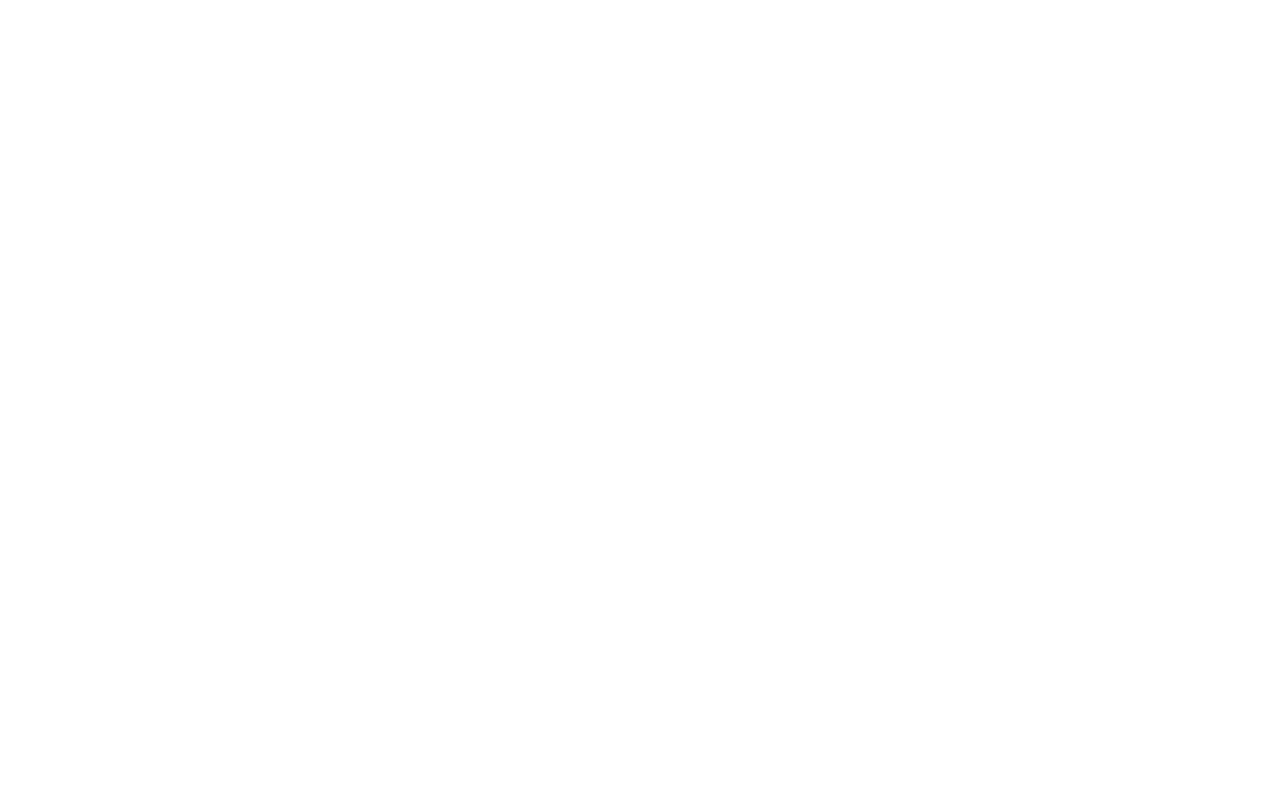
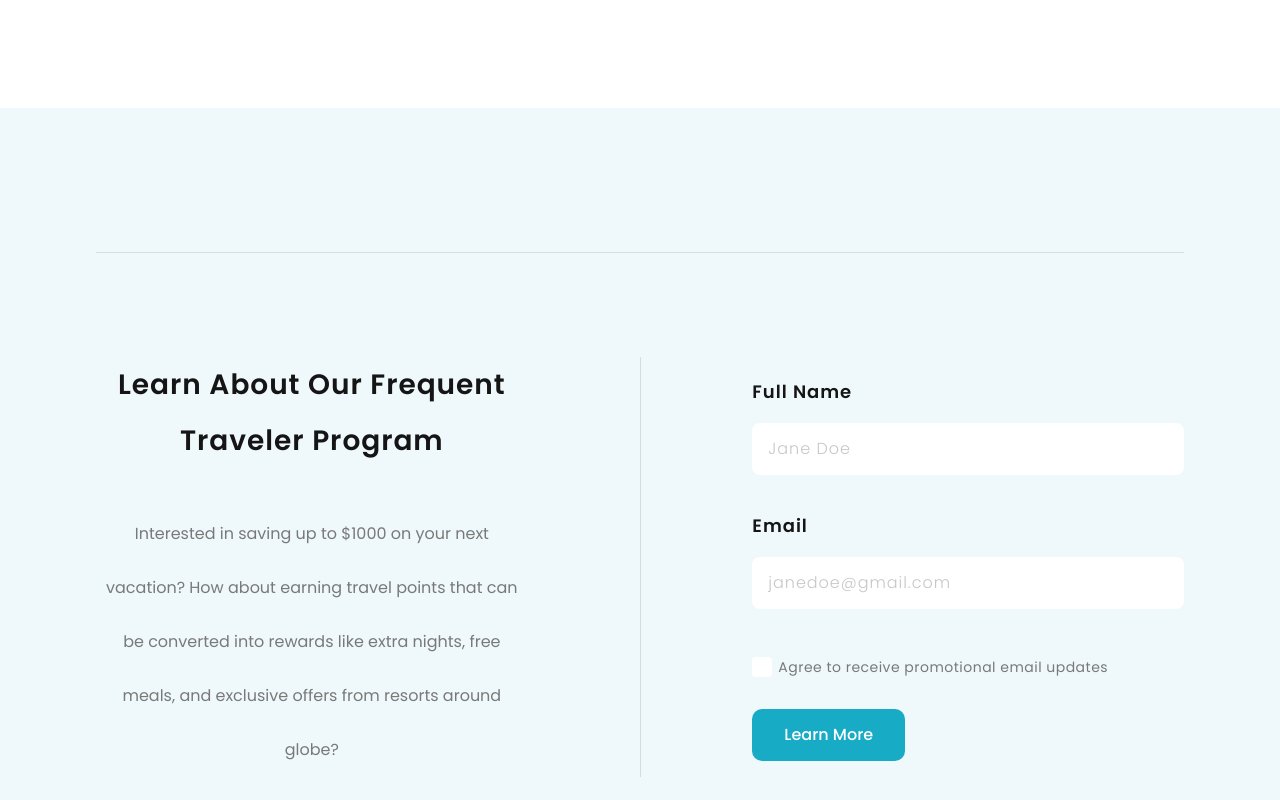
Before and after one commit to Alireza-ghate/go-travel, a React (Vite) app: page / in a window 1280 px wide. Shown: the part 5870-6670 px from the top of the page. Before the commit the page ends 5978 px from the top, so only its background shows below. Built offline with nearby package versions, Linux system fonts and the light colour scheme.

Commit message:
add: FrequentTraveler section without form validation

```diff
--- a/src/App.tsx
+++ b/src/App.tsx
@@ -1,4 +1,5 @@
 import ExploreMore from "./components/ExploreMore/ExploreMore";
+import FrequentTraveler from "./components/FrequentTraveler";
 import Header from "./components/Header";
 import Hero from "./components/Hero/Hero";
 import Main from "./components/Main";
@@ -21,6 +22,7 @@
         <Services />
         <News />
         <ExploreMore />
+        <FrequentTraveler />
       </Main>
     </Page>
   );
--- /dev/null
+++ b/src/components/FrequentTraveler.tsx
@@ -0,0 +1,95 @@
+import { useState, MouseEvent } from "react";
+import Checkmark from "./Icons/Checkmark";
+
+function FrequentTraveler() {
+  const [isChecked, setIsChecked] = useState<boolean>(false);
+
+  // better way of form submitting:
+  // function handleSubmit(event: React.FormEvent<HTMLFormElement>) {
+  //   event.preventDefault();
+  //   console.log("form submitted");
+  // }
+
+  function handleSubmit(e: MouseEvent<HTMLButtonElement>) {
+    e.preventDefault();
+    if (isChecked) {
+      //submit the form!
+    }
+    console.log("form submitted by click on btn");
+  }
+
+  return (
+    <section className="bg-primary-100 px-24 py-36">
+      <div className="border-y-grey-500/40 mx-auto flex max-w-389 items-center justify-between gap-x-28 border-y-1 py-26">
+        <div className="basis-150 text-center">
+          <h3 className="tracking-6 mb-9.5 text-[1.75rem]/14 font-semibold">
+            Learn About Our Frequent Traveler Program
+          </h3>
+          <p className="text-grey-800 text-base/13.5">
+            Interested in saving up to $1000 on your next vacation? How about
+            earning travel points that can be converted into rewards like extra
+            nights, free meals, and exclusive offers from resorts around globe?
+          </p>
+        </div>
+
+        <div className="bg-grey-500/40 block w-0.25 self-stretch" />
+
+        <form className="flex basis-150 flex-col">
+          <label className="mb-8">
+            <p className="tracking-6 mb-3 text-lg/9.5 font-semibold">
+              Full Name
+            </p>
+            <input
+              minLength={2}
+              maxLength={50}
+              name="fullName"
+              required
+              placeholder="Jane Doe"
+              className="placeholder:tracking-6 placeholder:text-grey-400 w-full rounded-lg bg-white py-3.5 pl-4 transition-all duration-200 placeholder:font-light focus:outline-1 disabled:opacity-50"
+              type="text"
+            />
+          </label>
+
+          <label className="mb-12">
+            <p className="tracking-6 mb-3 text-lg/9.5 font-semibold">Email</p>
+            <input
+              minLength={3}
+              maxLength={50}
+              name="emailAddress"
+              required
+              placeholder="janedoe@gmail.com"
+              className="placeholder:tracking-6 placeholder:text-grey-400 w-full rounded-lg bg-white py-3.5 pl-4 transition-all duration-200 placeholder:font-light focus:outline-1 disabled:opacity-50"
+              type="email"
+            />
+          </label>
+
+          <div className="flex flex-wrap items-center justify-between gap-8">
+            <label className="flex cursor-pointer items-center gap-x-1.5">
+              <button
+                onClick={() => setIsChecked(!isChecked)}
+                type="button"
+                className="flex size-5 cursor-pointer items-center justify-center rounded-sm bg-white p-1 disabled:opacity-50"
+              >
+                <Checkmark
+                  className={`fill-grey-800 size-2 transition-all duration-200 ${isChecked ? "visible size-3 opacity-100" : "invisible size-2 opacity-0"}`}
+                />
+              </button>
+              <p className="text-grey-800 text-sm tracking-[.03rem]">
+                Agree to receive promotional email updates
+              </p>
+            </label>
+            <button
+              onClick={handleSubmit}
+              type="submit"
+              className="bg-primary-700 hover:bg-primary-800 cursor-pointer rounded-[0.625rem] px-8 py-3.5 text-base font-medium text-white transition-all duration-200 disabled:cursor-not-allowed"
+            >
+              Learn More
+            </button>
+          </div>
+        </form>
+      </div>
+    </section>
+  );
+}
+
+export default FrequentTraveler;
```
